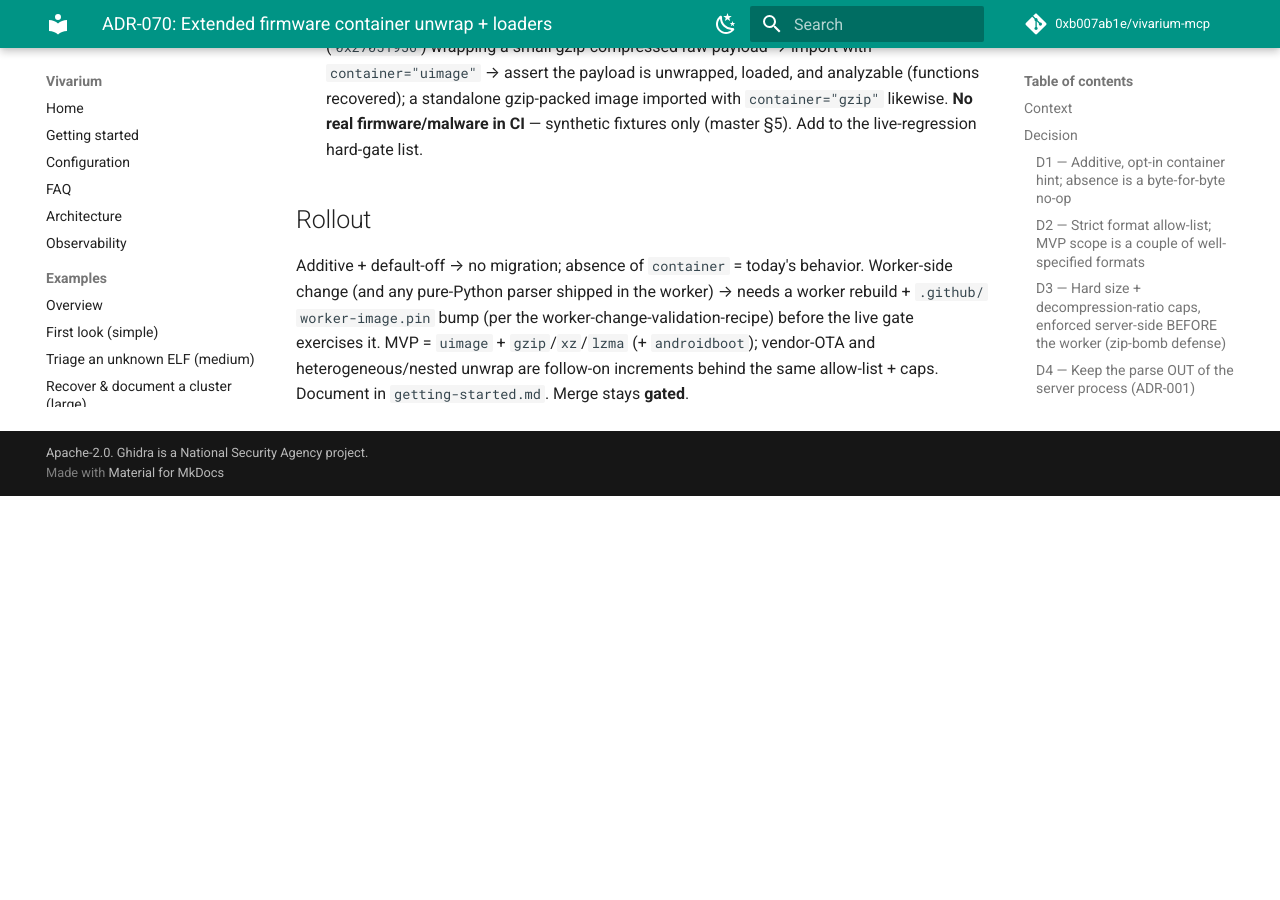
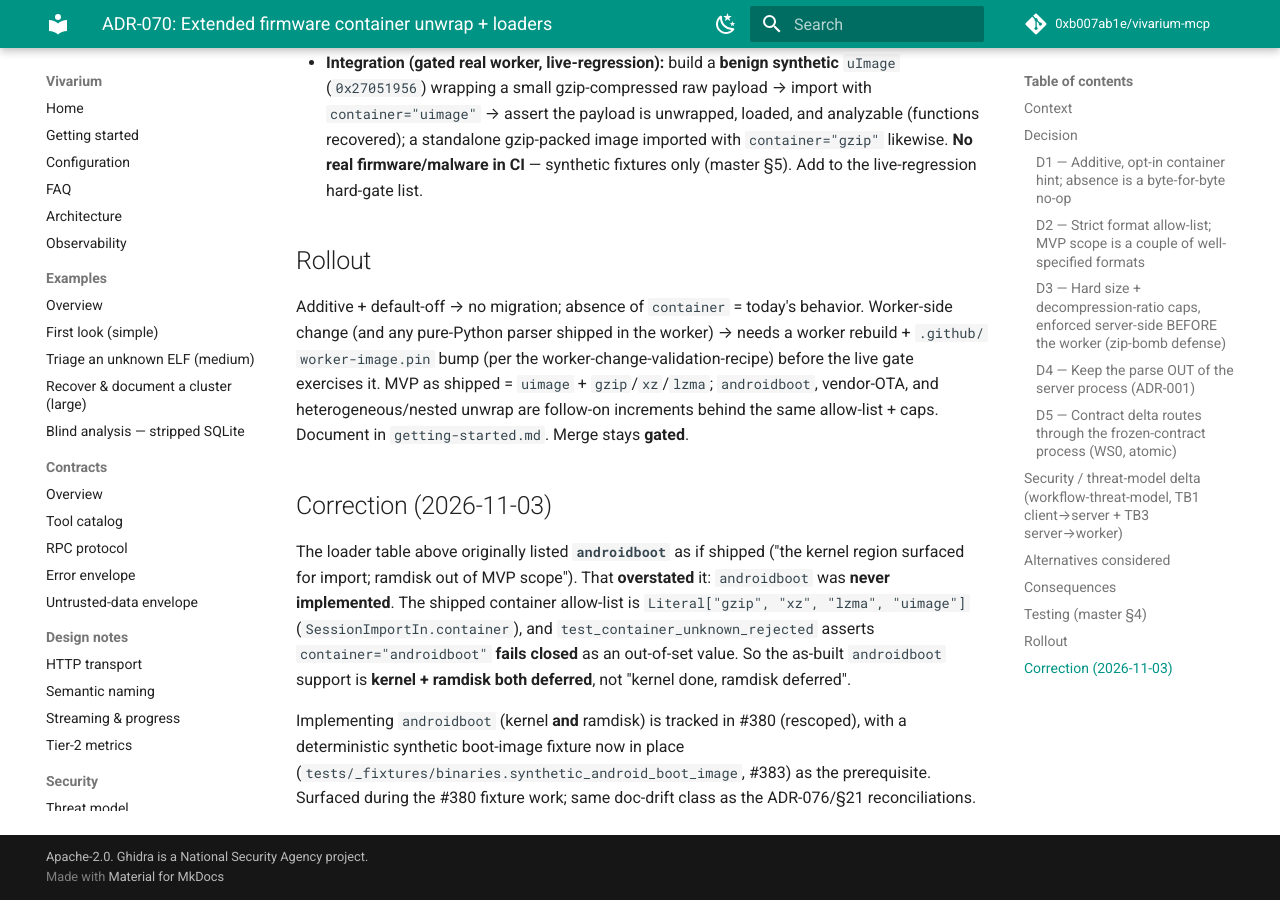
Before and after one commit to 0xb007ab1e/vivarium-mcp, an MkDocs documentation site: the page built from docs/adr/ADR-070-extended-containers-loaders.md, in a window 1280 px wide and 900 px high, scrolled down 5120 px. Built offline with MkDocs 1.6.1 and Material for MkDocs 9.7.7, drawn with Linux system fonts in a browser that asks for light colours; comment, search, counter and statistics services are not loaded; before the commit the page ends 5616 px from its top, so only the background shows below that; some of the changed text lies outside the part shown.

Commit message:
docs(adr): correct ADR-070 — androidboot was listed but never implemented (#380) (#384)
ADR-070's loader table described `androidboot` as shipped ("kernel region
surfaced for import; ramdisk out of MVP scope"). It is NOT implemented: the
container allow-list is Literal["gzip","xz","lzma","uimage"] and
test_container_unknown_rejected asserts container="androidboot" fails closed.

- Table row + MVP line marked androidboot DEFERRED (not in the shipped set).
- Appended a dated Correction section (as-built = kernel + ramdisk both deferred,
  not "kernel done"), pointing at the rescoped #380 + the #383 fixture.
- ADR index entry corrected.

Docs only; surfaced during the #380 fixture work — same doc-drift class as the
§21 / ADR-076 reconciliations.

Refs #380

Co-authored-by: Claude Opus 4.8 <noreply@anthropic.com>

```diff
--- a/docs/adr/ADR-070-extended-containers-loaders.md
+++ b/docs/adr/ADR-070-extended-containers-loaders.md
@@ -58,7 +58,7 @@ header spec:
 | Token | Format | Payload |
 |---|---|---|
 | `uimage` | U-Boot legacy `uImage` (magic `0x27051956`, 64-byte header, CRC + declared length) | the wrapped kernel/blob, optionally compressed (D3). |
-| `androidboot` | Android boot image (`ANDROID!` magic, page-aligned kernel/ramdisk regions) | the kernel region (surfaced for import; ramdisk out of MVP scope). |
+| `androidboot` **(DEFERRED — not shipped; see correction below)** | Android boot image (`ANDROID!` magic, page-aligned kernel/ramdisk regions) | *designed:* the kernel region; ramdisk was a later increment. **Not in the shipped allow-list.** |
 | `gzip` / `xz` / `lzma` | bare compressed stream (a packed section) | the decompressed image (D3). |
 
 Vendor OTA wrappers (e.g. `AOTA`) and exotic per-vendor container formats are **explicitly deferred** —
@@ -179,6 +179,20 @@ edits land atomically with the schema change as one reviewed unit, not ad hoc. N
 Additive + default-off → no migration; absence of `container` = today's behavior. Worker-side change
 (and any pure-Python parser shipped in the worker) → needs a worker rebuild + `.github/
 worker-image.pin` bump (per the worker-change-validation-recipe) before the live gate exercises it.
-MVP = `uimage` + `gzip`/`xz`/`lzma` (+ `androidboot`); vendor-OTA and heterogeneous/nested unwrap are
-follow-on increments behind the same allow-list + caps. Document in `getting-started.md`. Merge stays
-**gated**.
+MVP as shipped = `uimage` + `gzip`/`xz`/`lzma`; `androidboot`, vendor-OTA, and heterogeneous/nested
+unwrap are follow-on increments behind the same allow-list + caps. Document in `getting-started.md`.
+Merge stays **gated**.
+
+## Correction (2026-11-03)
+
+The loader table above originally listed **`androidboot`** as if shipped ("the kernel region surfaced
+for import; ramdisk out of MVP scope"). That **overstated** it: `androidboot` was **never
+implemented**. The shipped container allow-list is `Literal["gzip", "xz", "lzma", "uimage"]`
+(`SessionImportIn.container`), and `test_container_unknown_rejected` asserts `container="androidboot"`
+**fails closed** as an out-of-set value. So the as-built `androidboot` support is **kernel + ramdisk
+both deferred**, not "kernel done, ramdisk deferred".
+
+Implementing `androidboot` (kernel **and** ramdisk) is tracked in #380 (rescoped), with a
+deterministic synthetic boot-image fixture now in place
+(`tests/_fixtures/binaries.synthetic_android_boot_image`, #383) as the prerequisite. Surfaced during
+the #380 fixture work; same doc-drift class as the ADR-076/§21 reconciliations.
```
Also changed, not shown: CHANGELOG.md (+8 -0 lines), docs/adr/README.md (+1 -1 lines).
